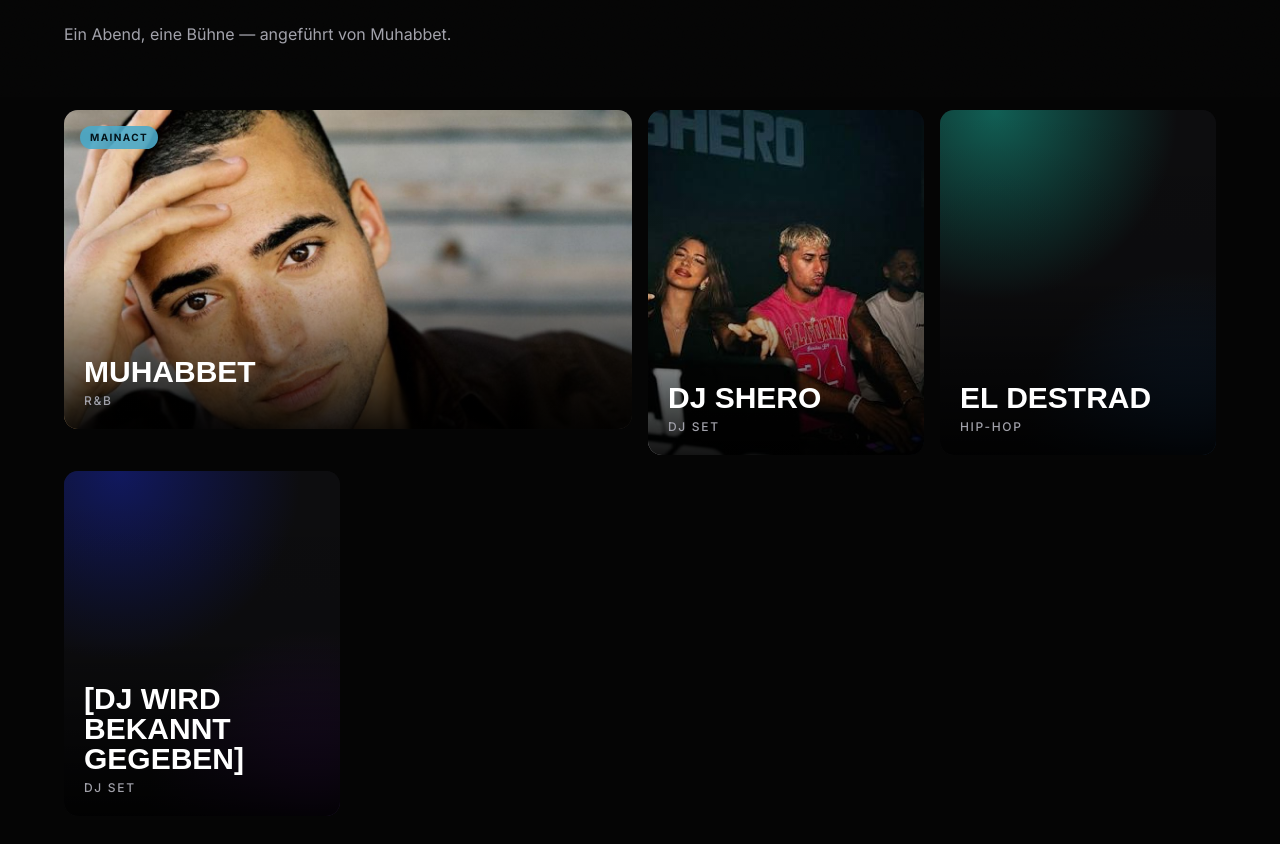
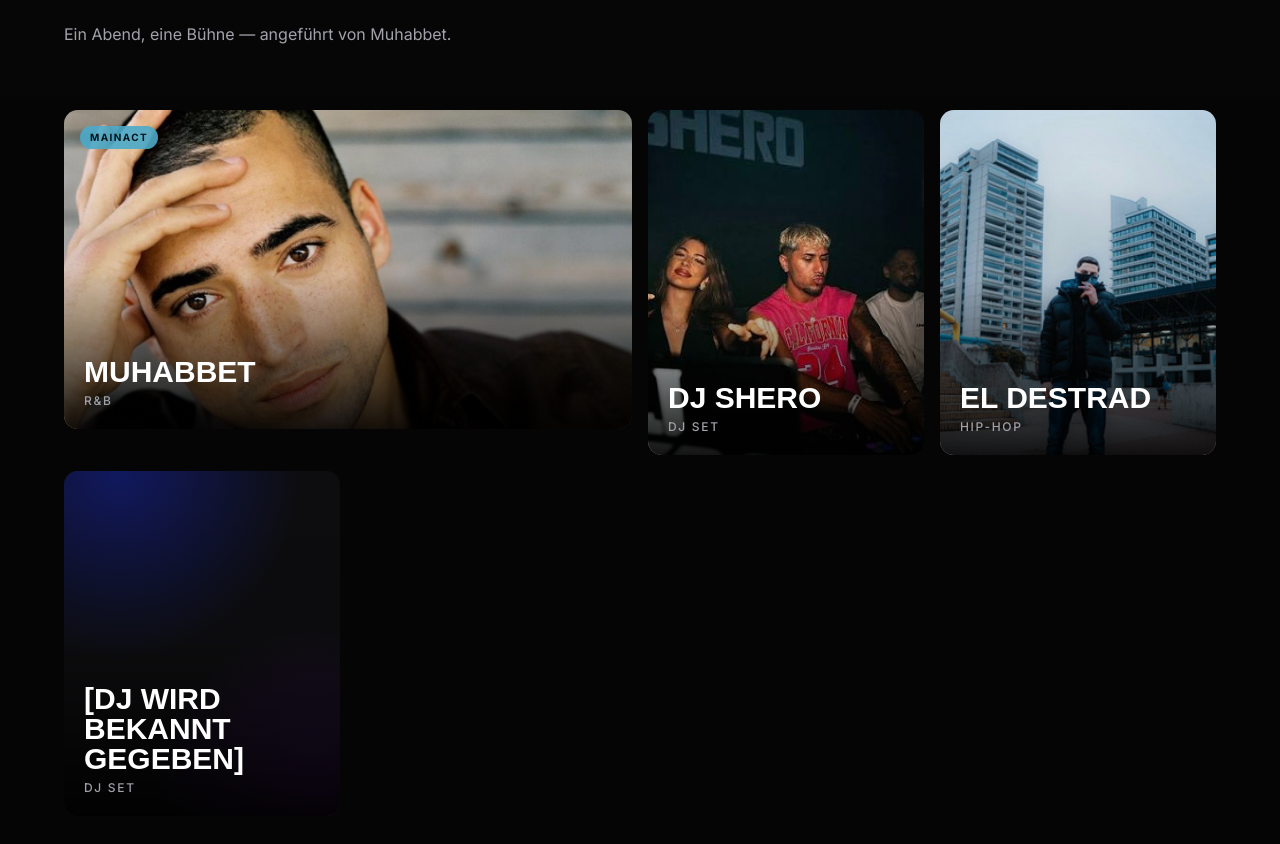
Before and after one commit to niclaskloske-cell/diamond-festival-2027, a Next.js app: page / in a window 1280 px wide. Shown: the part 1103-1947 px from the top of the page. Built offline with nearby package versions, Linux system fonts and the light colour scheme; a web font is replaced by a local one.

Commit message:
Add El Destrad press photo

```diff
--- a/src/data/artists.ts
+++ b/src/data/artists.ts
@@ -68,7 +68,7 @@ export const artists: Artist[] = [
     slug: "eldestrad",
     name: "El Destrad",
     genre: "HIP-HOP",
-    image: null,
+    image: "/artists/eldestrad.jpg",
     time: "",
     status: "confirmed",
     bio: "[KURZBESCHREIBUNG DES ACTS]",
```
Also changed, not shown: public/artists/eldestrad.jpg (added).
